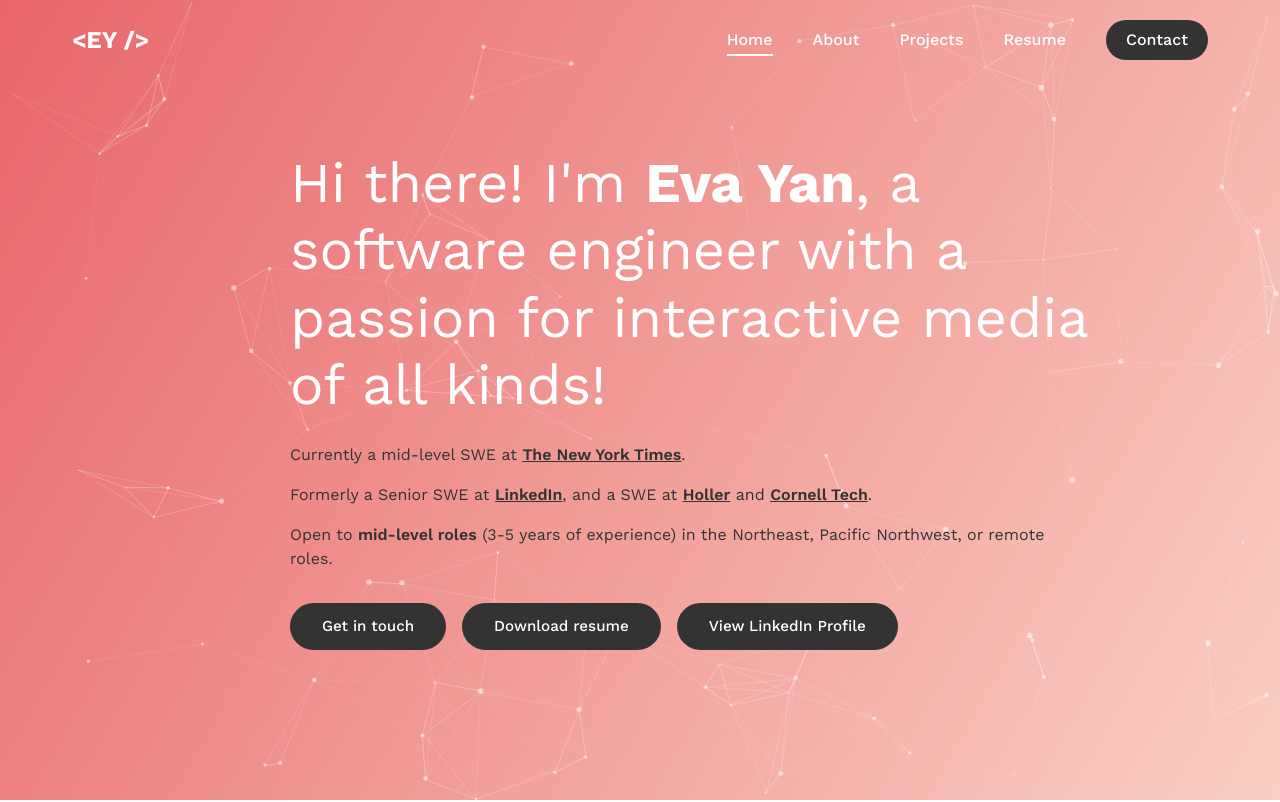
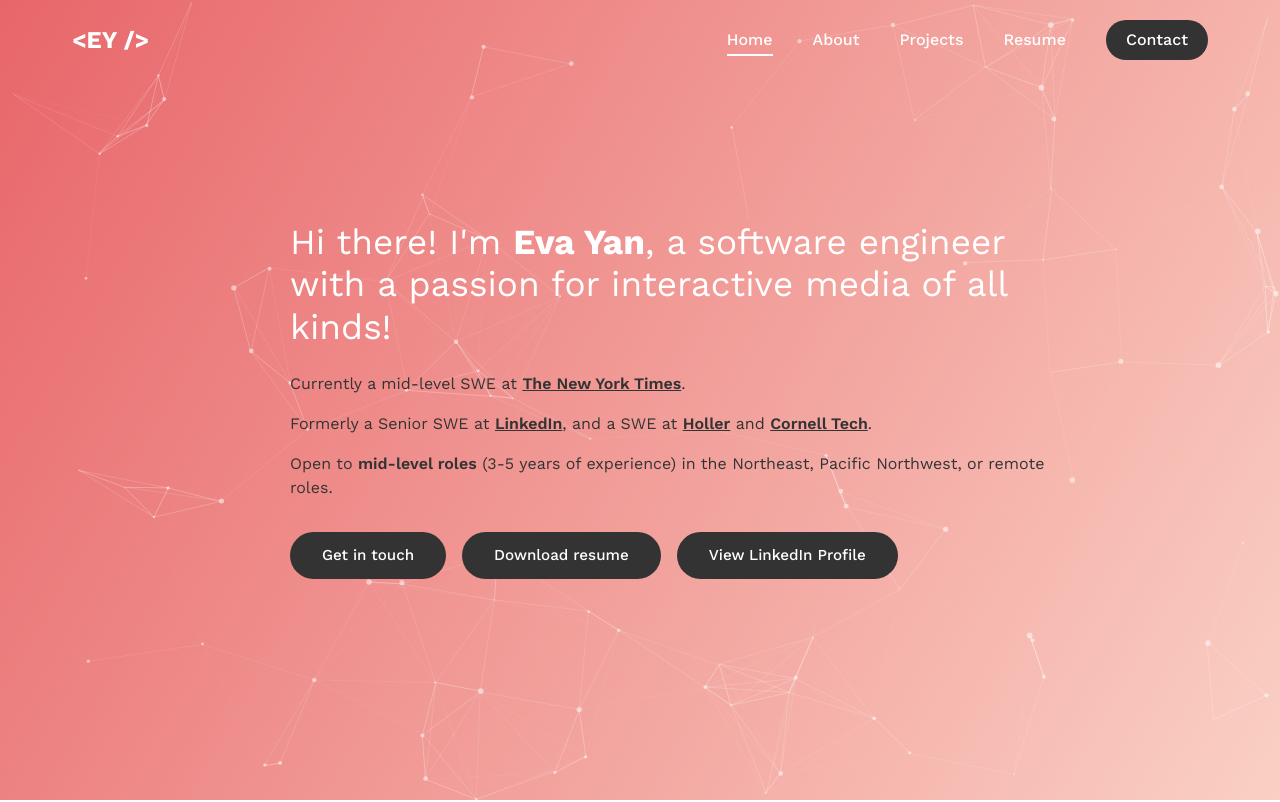
Before and after one commit to skeyan/dev-portfolio, a React (Vite) app: page / in a window 1280 px wide. Shown: the top 802 px of the page. Built offline with nearby package versions, Linux system fonts and the light colour scheme.

Commit message:
Hero font size change

```diff
--- a/src/styles/components/hero.scss
+++ b/src/styles/components/hero.scss
@@ -63,7 +63,7 @@
 
 .hero-title {
   color: var(--text-light);
-  font-size: 3.5rem;
+        font-size: 2.2em;
   font-weight: 400;
   line-height: 1.2;
   margin-bottom: 1.5rem;
```
